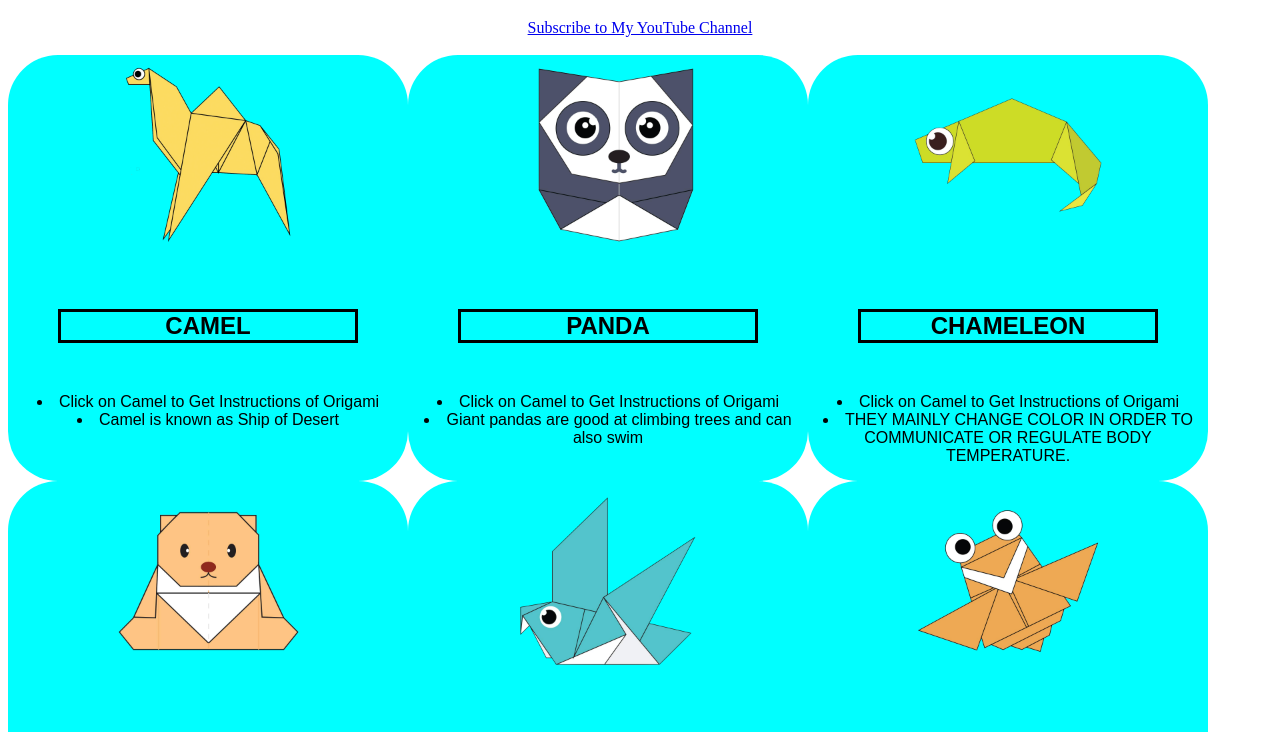
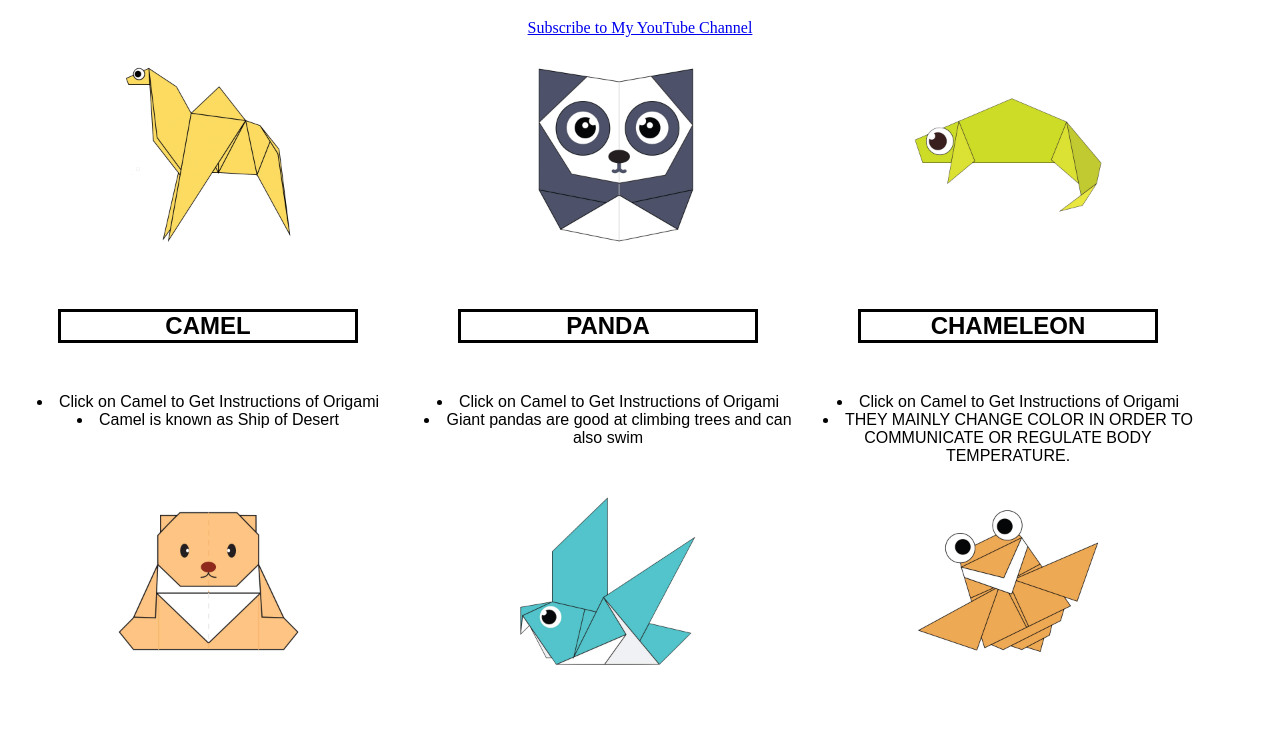
Before and after one commit to techmoni/PRO51, a plain HTML site: page index.html in a window 1280 px wide. Shown: the part 61-793 px from the top of the page. Drawn offline with Linux system fonts and the light colour scheme.

Commit message:
Update style.css

```diff
--- a/style.css
+++ b/style.css
@@ -27,5 +27,4 @@ flex-wrap :wrap;
     border-radius:50px ;
 width : 400px;
     font-family:fantasy  ;
-    background-color: #00ffff;
 }
```
